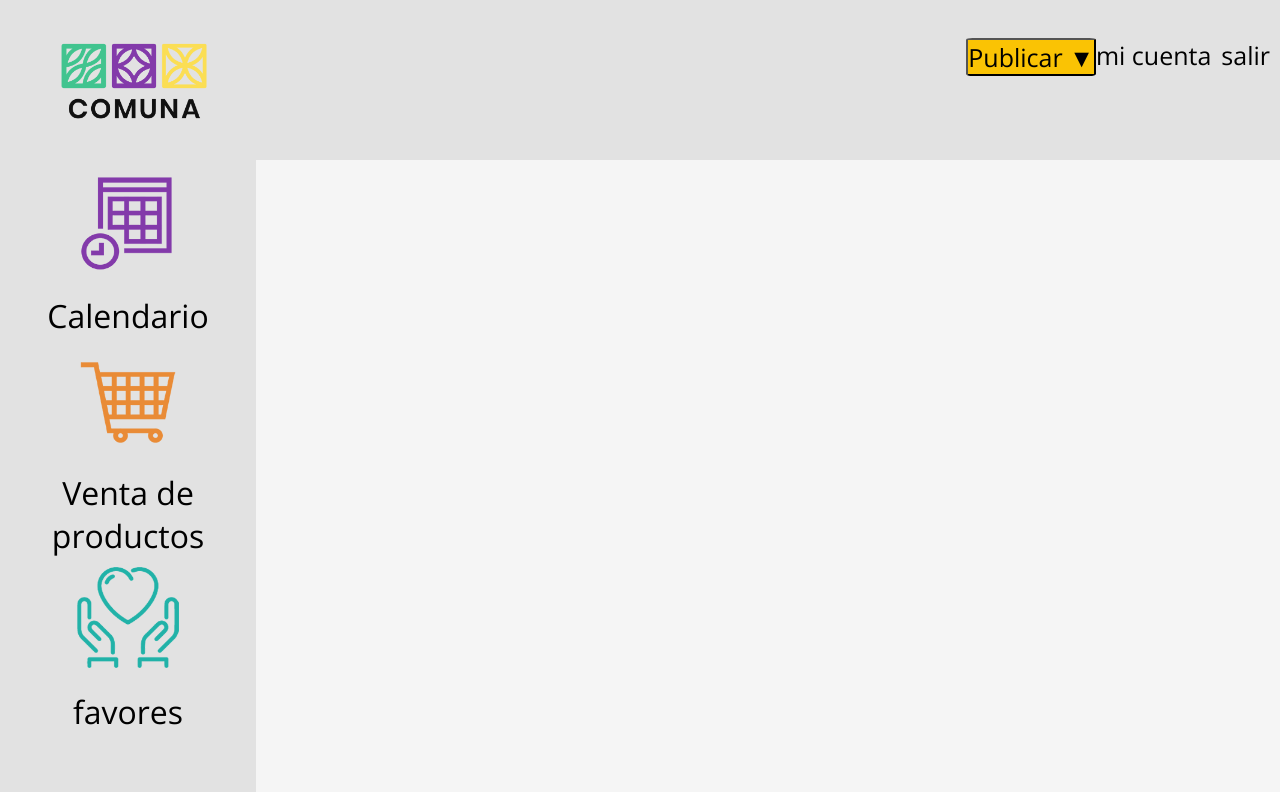
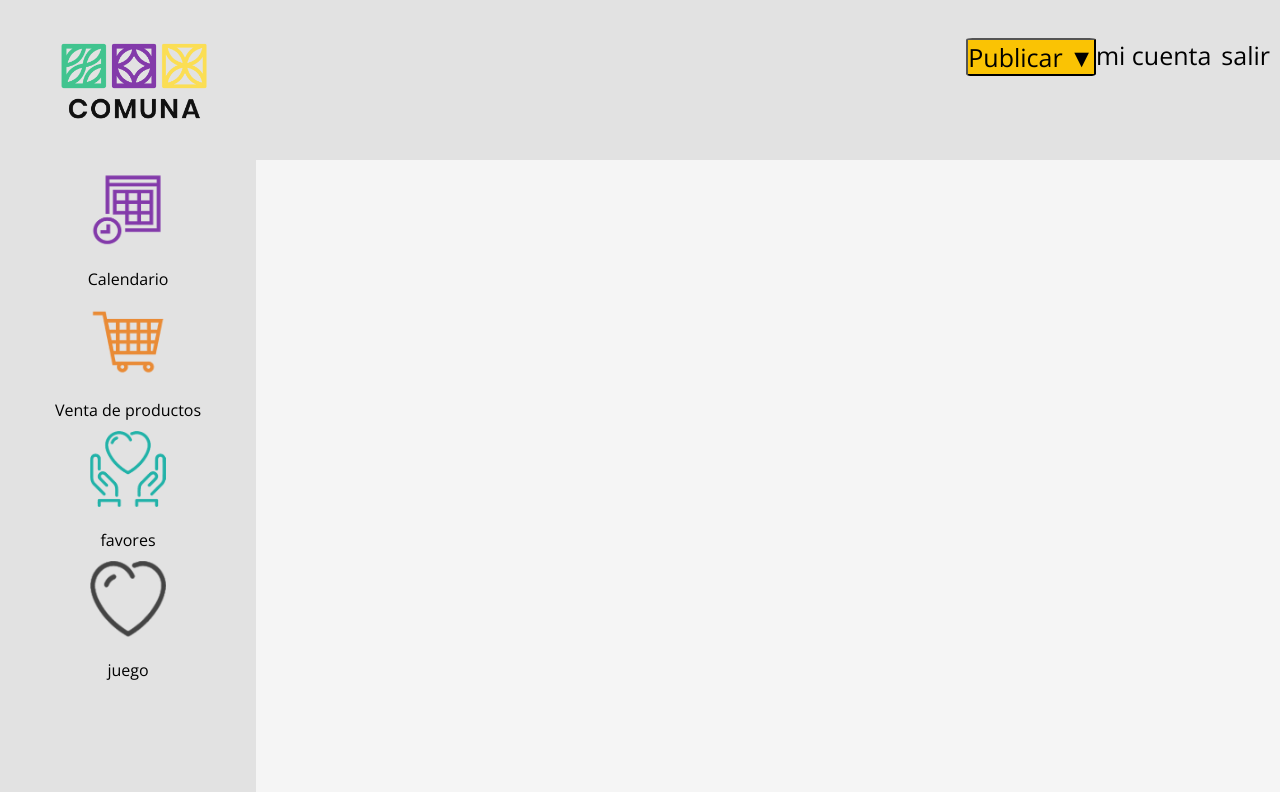
Before and after one commit to Aragon-Diego/ComunaNuevo, a PHP site: page /dashbord.php in a window 1280 px wide. Run offline with PHP 8.4, Linux system fonts and the light colour scheme.

Commit message:
se agrego icono de juego

```diff
--- a/iconos.php
+++ b/iconos.php
@@ -16,4 +16,10 @@
     echo '<br/>';
     echo '<p class="menuP">favores</p>';
     echo '</div>';
+
+    echo '<div class="menuDiv">';
+    echo '<img class="menuIcono" src="img/corazon.png" alt="icono de favores" />';
+    echo '<br/>';
+    echo '<p class="menuP">juego</p>';
+    echo '</div>';
 ?>
--- a/styles/iconos.css
+++ b/styles/iconos.css
@@ -12,8 +12,8 @@
 }
 .menuP{
     text-align: center;
-    font-size: 200%;
+    font-size: 100%;
 }
 .menuIcono{
-    width: 40%;
+    width: 30%;
 }
```
Also changed, not shown: dashbord.php (line endings or trailing spaces), img/corazon.png (added).
